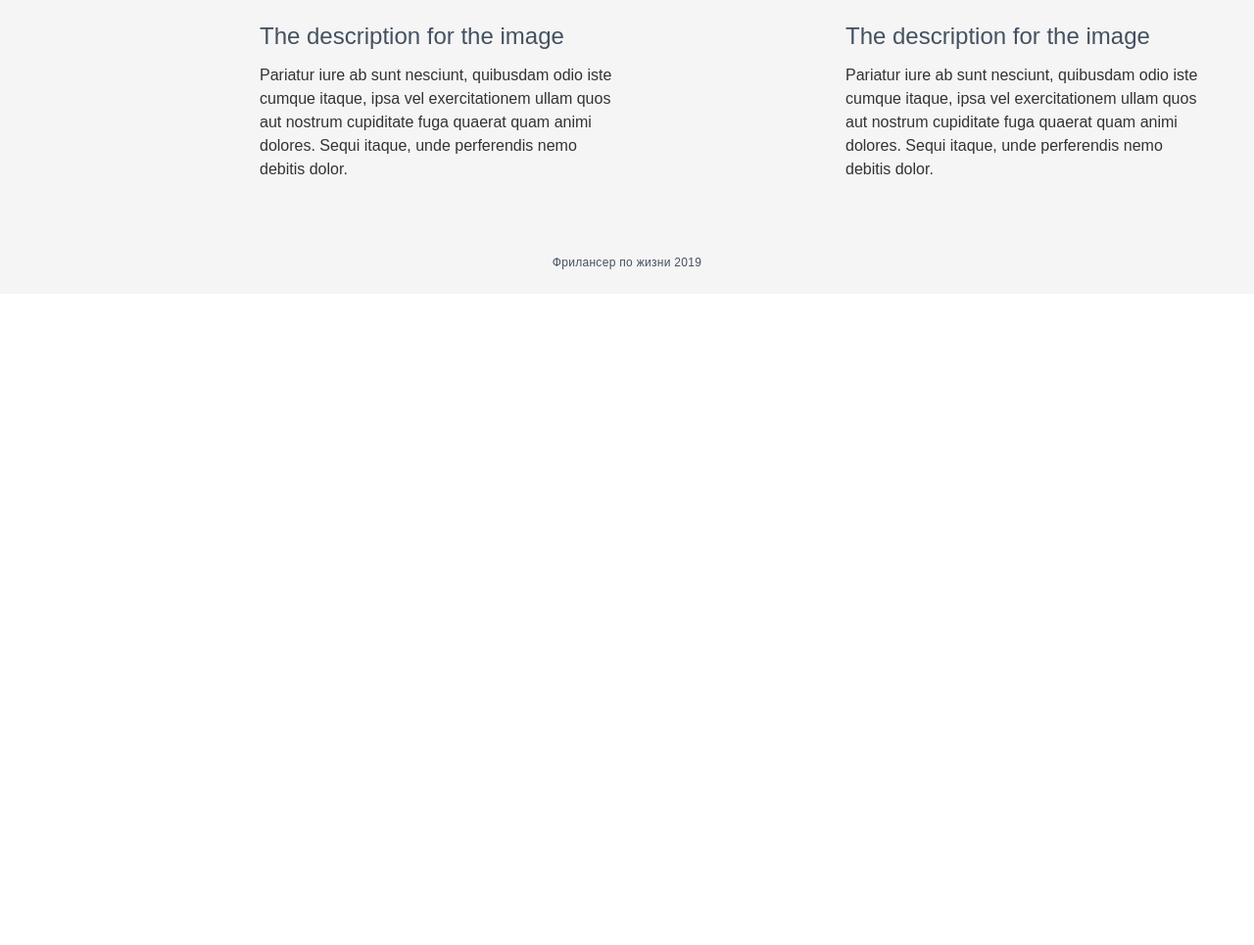
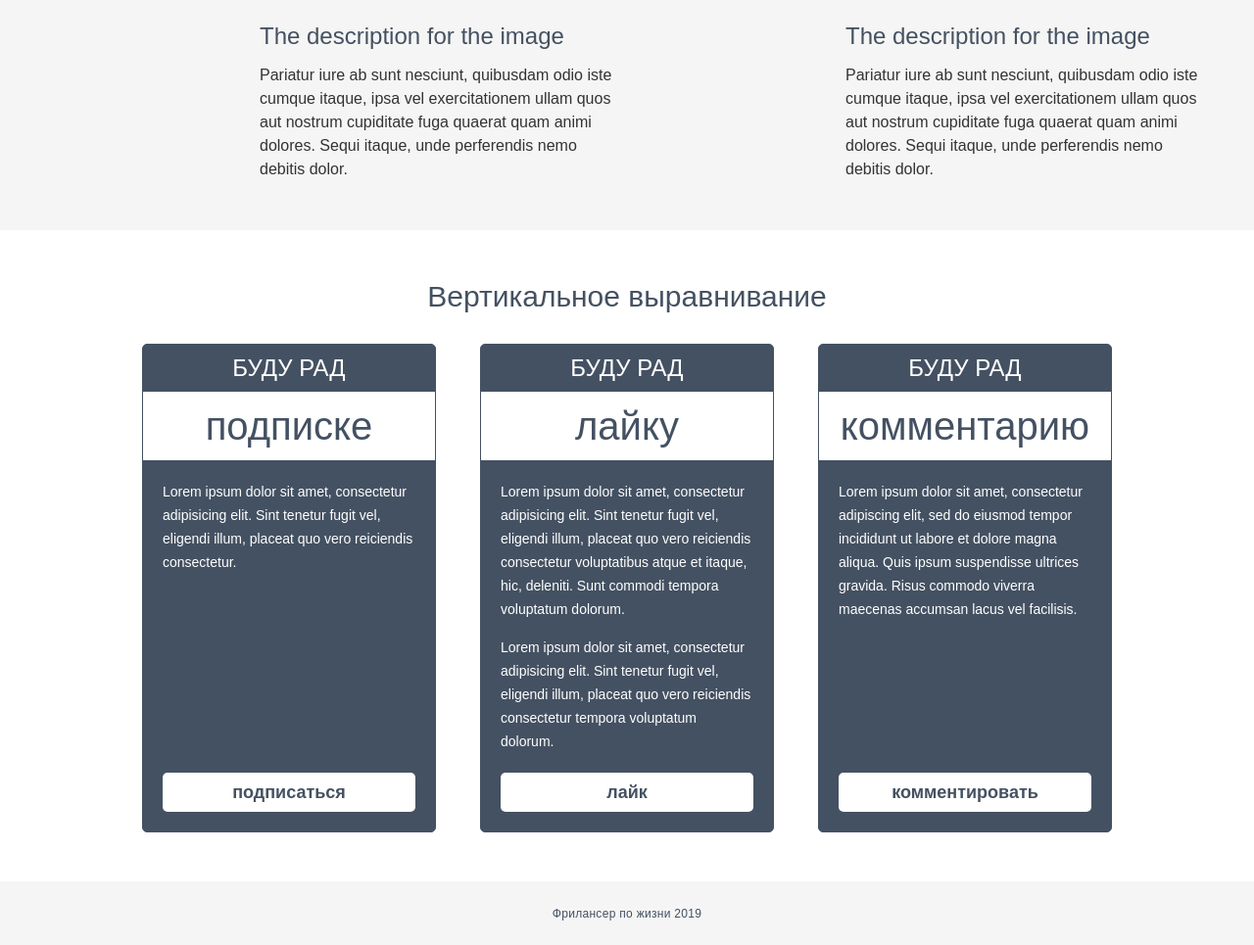
Before and after one commit to Nielll951/Flexbox_practice, a plain HTML site: page index.html in a window 1280 px wide. Shown: the part 957-1922 px from the top of the page at 98% size. Before the commit the page ends 1257 px from the top, so only its background shows below. Drawn offline with Linux system fonts and the light colour scheme.

Commit message:
completed section vertical and whole non-adaptive project

```diff
--- a/index.html
+++ b/index.html
@@ -103,6 +103,42 @@
 					</div>
 				</div>
 			</div>
+			<div class="vertical">
+				<div class="container">
+					<div class="vertical__title title">Вертикальное выравнивание</div>
+					<div class="vertical__body">
+						<div class="vertical__row">
+							<div class="vertical__column">
+								<div class="vertical__item">
+									<div class="vertical__subtitle">буду рад</div>
+									<div class="vertical__label">подписке</div>
+									<div class="vertical__text">Lorem ipsum dolor sit amet, consectetur adipisicing elit. Sint tenetur fugit vel, eligendi illum, placeat quo vero reiciendis consectetur.</div>
+									<a href="" class="vertical__btn">подписаться</a>
+								</div>
+							</div>
+							<div class="vertical__column">
+								<div class="vertical__item">
+									<div class="vertical__subtitle">буду рад</div>
+									<div class="vertical__label">лайку</div>
+									<div class="vertical__text">
+										<p>Lorem ipsum dolor sit amet, consectetur adipisicing elit. Sint tenetur fugit vel, eligendi illum, placeat quo vero reiciendis consectetur voluptatibus atque et itaque, hic, deleniti. Sunt commodi tempora voluptatum dolorum.</p>
+										<p>Lorem ipsum dolor sit amet, consectetur adipisicing elit. Sint tenetur fugit vel, eligendi illum, placeat quo vero reiciendis consectetur tempora voluptatum dolorum.</p>
+									</div>
+									<a href="" class="vertical__btn">лайк</a>
+								</div>
+							</div>
+							<div class="vertical__column">
+								<div class="vertical__item">
+									<div class="vertical__subtitle">буду рад</div>
+									<div class="vertical__label">комментарию</div>
+									<div class="vertical__text">Lorem ipsum dolor sit amet, consectetur adipiscing elit, sed do eiusmod tempor incididunt ut labore et dolore magna aliqua. Quis ipsum suspendisse ultrices gravida. Risus commodo viverra maecenas accumsan lacus vel facilisis. </div>
+									<a href="" class="vertical__btn">комментировать</a>
+								</div>
+							</div>
+						</div>
+					</div>
+				</div>
+			</div>
 		</div>
 		<footer class="footer">
 			<div class="container">
--- a/style.css
+++ b/style.css
@@ -253,3 +253,87 @@ body {
   line-height: 24px;
   color: #333333;
 }
+
+.vertical {
+  padding: 50px 0;
+}
+
+.vertical__title {
+  text-align: center;
+  margin-bottom: 30px;
+}
+
+.vertical__body {
+  max-width: 990px;
+  margin: 0 auto;
+}
+
+.vertical__row {
+  display: flex;
+  margin: 0 -22.5px;
+}
+
+.vertical__column {
+  flex: 0 1 33.333%;
+  padding: 0 22.5px;
+  display: flex;
+}
+
+.vertical__item {
+  background-color: #445162;
+  color: #fff;
+  border-radius: 5px;
+  border: 1px solid #445162;
+  padding-bottom: 20px;
+  display: flex;
+  flex-direction: column;
+}
+
+.vertical__subtitle {
+  font-size: 24px;
+  text-transform: uppercase;
+  padding: 12px 0;
+  text-align: center;
+}
+
+.vertical__label {
+  text-align: center;
+  color: #445162;
+  background-color: #fff;
+  padding: 15px 0;
+  font-size: 40px;
+}
+
+.vertical__text {
+  padding: 20px;
+  font-size: 14px;
+  line-height: 24px;
+  flex: 1 1 auto;
+}
+
+.vertical__text p {
+  margin-bottom: 15px;
+}
+
+.vertical__text p:last-child {
+  margin-bottom: 0;
+}
+
+.vertical__btn {
+  line-height: 40px;
+  height: 40px;
+  display: block;
+  margin: 0 20px;
+  font-size: 18px;
+  color: #445161;
+  font-weight: bold;
+  text-align: center;
+  background-color: #fff;
+  border-radius: 5px;
+}
+
+.vertical__btn:hover {}
+
+.vertical__btn:active {}
+
+.vertical__btn:focus {}
```
